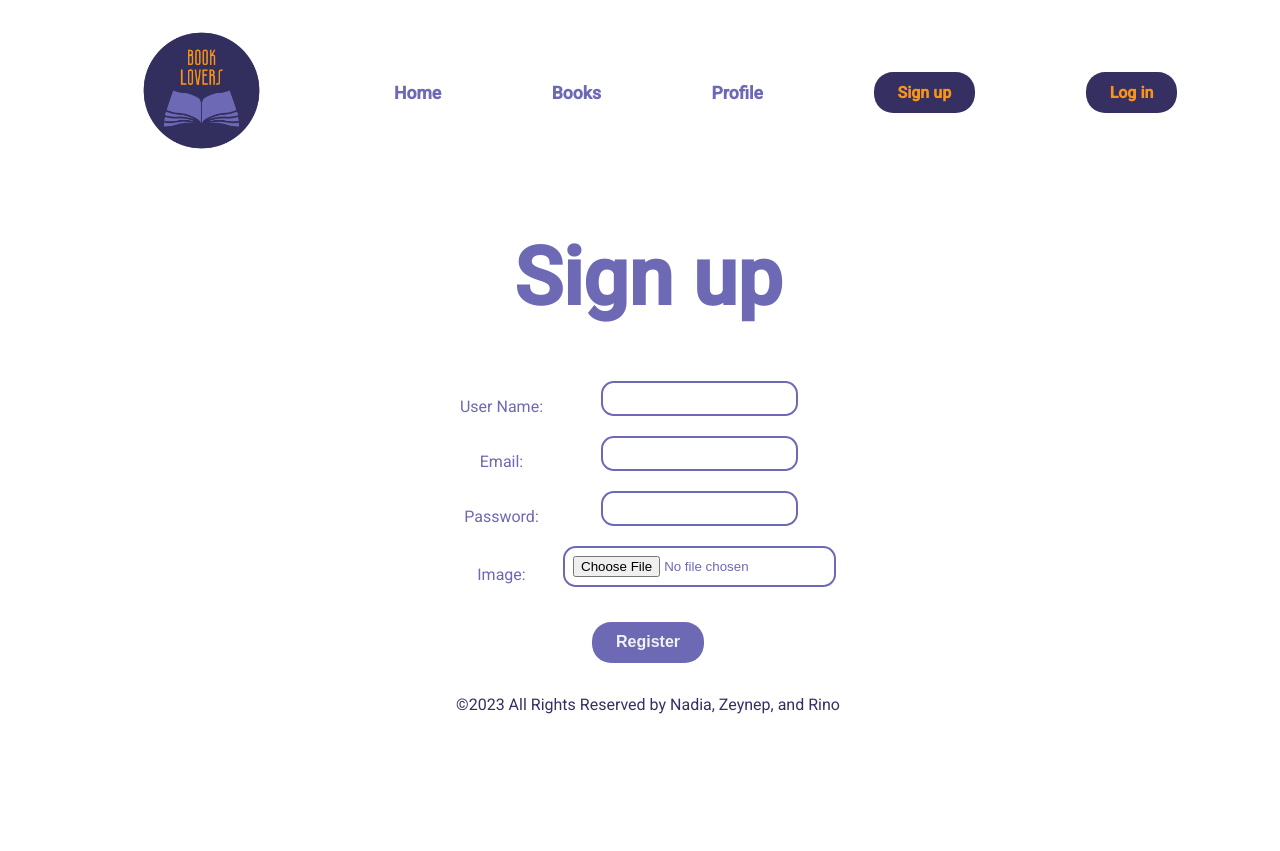
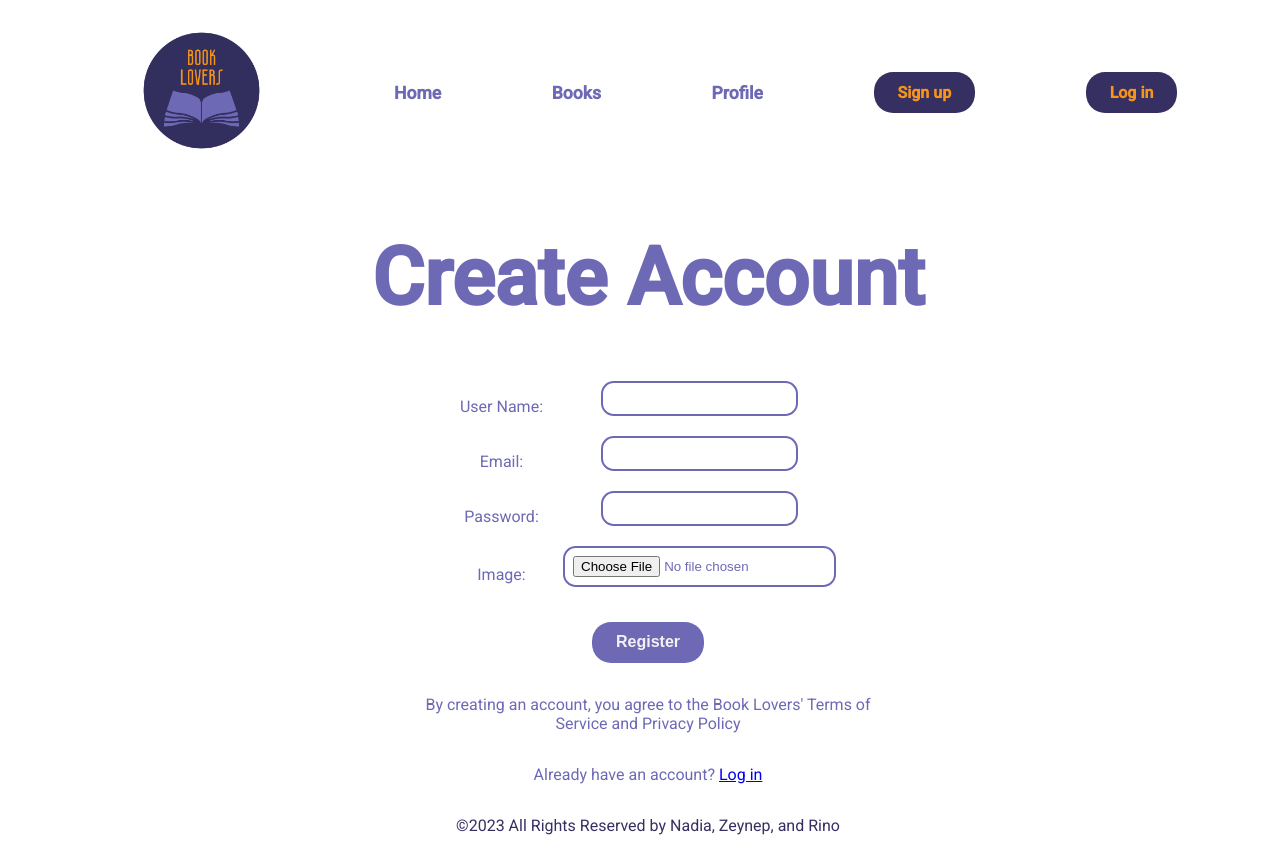
Before and after one commit to Zeynep1701/Module3_Project_Frontend, a React (Vite) app: page /signup in a window 1280 px wide. Before the commit the page ends 816 px from the top, so only its background shows below. Built offline with nearby package versions, Linux system fonts and the light colour scheme.

Commit message:
sign up & log in updated

```diff
--- a/src/App.css
+++ b/src/App.css
@@ -254,6 +254,8 @@ h1 {
   flex-direction: column;
   align-items: center;
   margin: 1rem;
+  max-width: 500px;
+  margin: 0 auto;
 }
 
 .updateTable {
--- a/src/pages/HomePage.jsx
+++ b/src/pages/HomePage.jsx
@@ -27,9 +27,9 @@ const HomePage = () => {
         onClick={navigateSignup}
         className="homeBtn"
       >
-        Sign up
+        Sign up with email
       </button>
-      <button onClick={navigateLogin} className="homeBtn">Login</button>
+      <button onClick={navigateLogin} className="homeBtn">Already a member? Log in</button>
       </div>
     </div>
   );
--- a/src/pages/LoginPage.jsx
+++ b/src/pages/LoginPage.jsx
@@ -1,6 +1,6 @@
 import { useContext, useState } from "react";
 import { AuthContext } from "../contexts/AuthContext";
-import { useNavigate } from "react-router-dom";
+import { useNavigate, Link } from "react-router-dom";
 
 const LoginPage = () => {
   const navigate = useNavigate();
@@ -75,6 +75,9 @@ const LoginPage = () => {
         </button>
         {errorMessage && <p style={{ color: "red" }}>{errorMessage}</p>}
       </form>
+      <p>By signing in, you agree to the Book Lovers Terms of Service and Privacy Policy</p>
+
+      <p>New to Book Lovers? <Link to="/signup">Sign up!</Link></p>
     </>
   );
 };
--- a/src/pages/SignupPage.jsx
+++ b/src/pages/SignupPage.jsx
@@ -1,5 +1,6 @@
 import { useState } from "react";
 import { useNavigate } from "react-router-dom";
+import { Link } from "react-router-dom";
 
 const SignupPage = () => {
   const [userName, setUserName] = useState("");
@@ -40,7 +41,7 @@ const SignupPage = () => {
 
   return (
     <>
-      <h1>Sign up</h1>
+      <h1>Create Account</h1>
       <form onSubmit={handleSubmit} className="updateForm">
         <table>
           <tr>
@@ -99,6 +100,8 @@ const SignupPage = () => {
         <button className="btn button-74" type="submit">
           Register
         </button>
+        <p>By creating an account, you agree to the Book Lovers' Terms of Service and Privacy Policy</p>
+        <p>Already have an account? <Link to="/login">Log in</Link></p>
       </form>
     </>
   );
```
